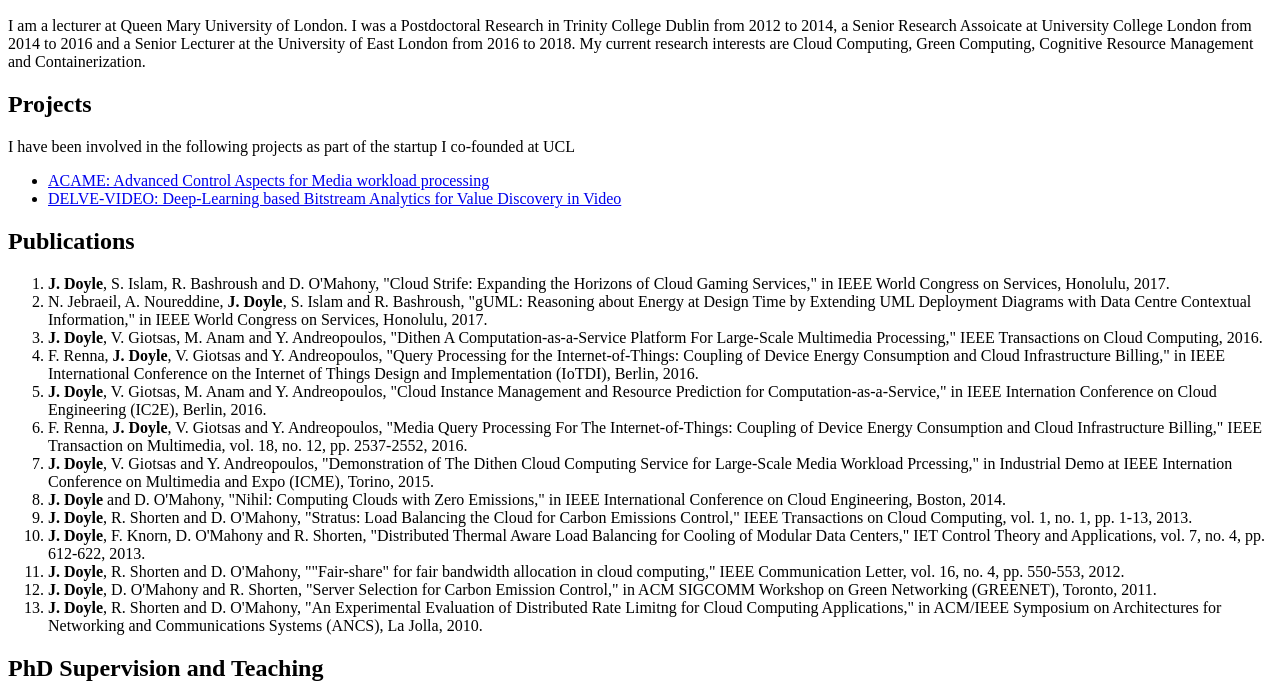
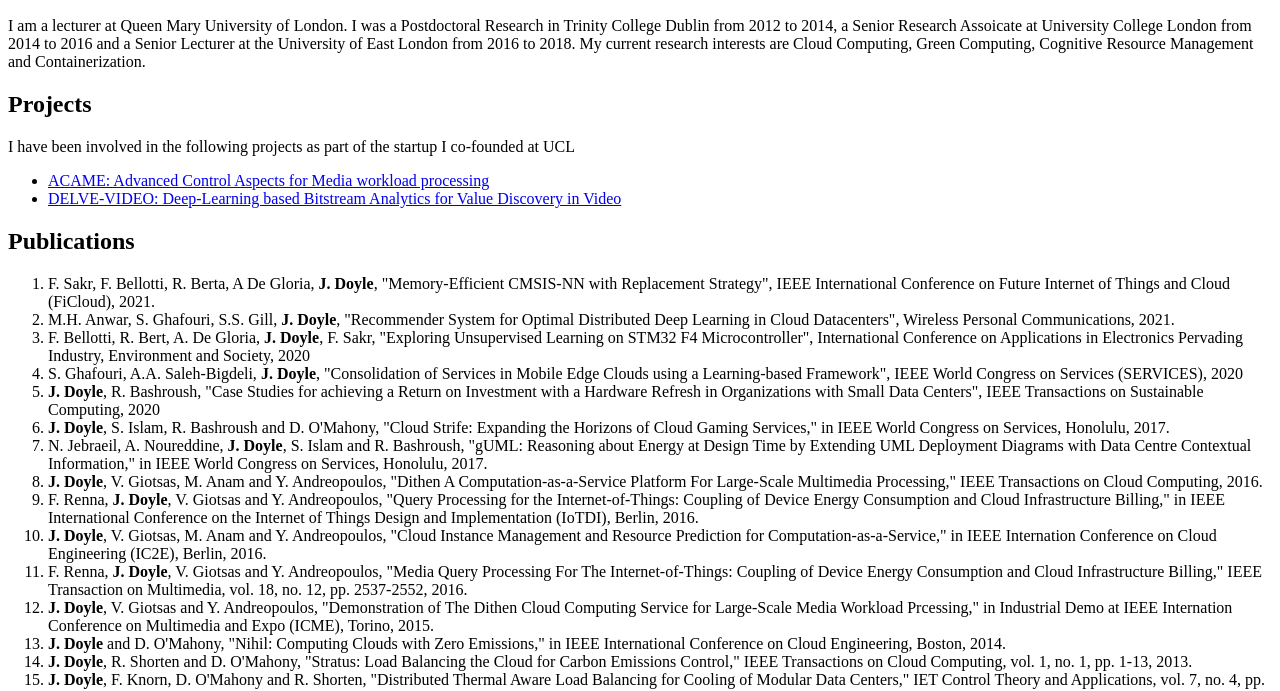
Before and after one commit to jdoyle314/jdoyle314.github.io, a plain HTML site: page index.html in a window 1280 px wide. Shown: the part 96-787 px from the top of the page. Drawn offline with Linux system fonts and the light colour scheme.

Commit message:
Update index.html

```diff
--- a/index.html
+++ b/index.html
@@ -16,6 +16,11 @@ I have been involved in the following projects as part of the startup I co-found
 </ul>
 <h2> Publications </h2>
 <ol>
+<li>F. Sakr, F. Bellotti, R. Berta, A De Gloria,<b> J. Doyle</b>, "Memory-Efficient CMSIS-NN with Replacement Strategy", IEEE International Conference on Future Internet of Things and Cloud (FiCloud), 2021.
+<li>M.H. Anwar, S. Ghafouri, S.S. Gill,<b> J. Doyle</b>, "Recommender System for Optimal Distributed Deep Learning in Cloud Datacenters", Wireless Personal Communications, 2021.
+<li>F. Bellotti, R. Bert, A. De Gloria, <b>J. Doyle</b>, F. Sakr, "Exploring Unsupervised Learning on STM32 F4 Microcontroller", International Conference on Applications in Electronics Pervading Industry, Environment and Society, 2020
+<li>S. Ghafouri, A.A. Saleh-Bigdeli, <b>J. Doyle</b>, "Consolidation of Services in Mobile Edge Clouds using a Learning-based Framework",  IEEE World Congress on Services (SERVICES), 2020
+<li><b>J. Doyle</b>, R. Bashroush, "Case Studies for achieving a Return on Investment with a Hardware Refresh in Organizations with Small Data Centers", IEEE Transactions on Sustainable Computing, 2020
 <li><b>J. Doyle</b>, S. Islam, R. Bashroush and D. O'Mahony, "Cloud Strife: Expanding the Horizons of Cloud Gaming Services," in IEEE World Congress on Services, Honolulu, 2017. </li>
 <li>N. Jebraeil, A. Noureddine, <b>J. Doyle</b>, S. Islam and R. Bashroush, "gUML: Reasoning about Energy at Design Time by Extending UML Deployment Diagrams with Data Centre Contextual Information," in IEEE World Congress on Services, Honolulu, 2017. </li>
 <li><b>J. Doyle</b>, V. Giotsas, M. Anam and Y. Andreopoulos, "Dithen A Computation-as-a-Service Platform For Large-Scale Multimedia Processing," IEEE Transactions on Cloud Computing, 2016. </li>
```
